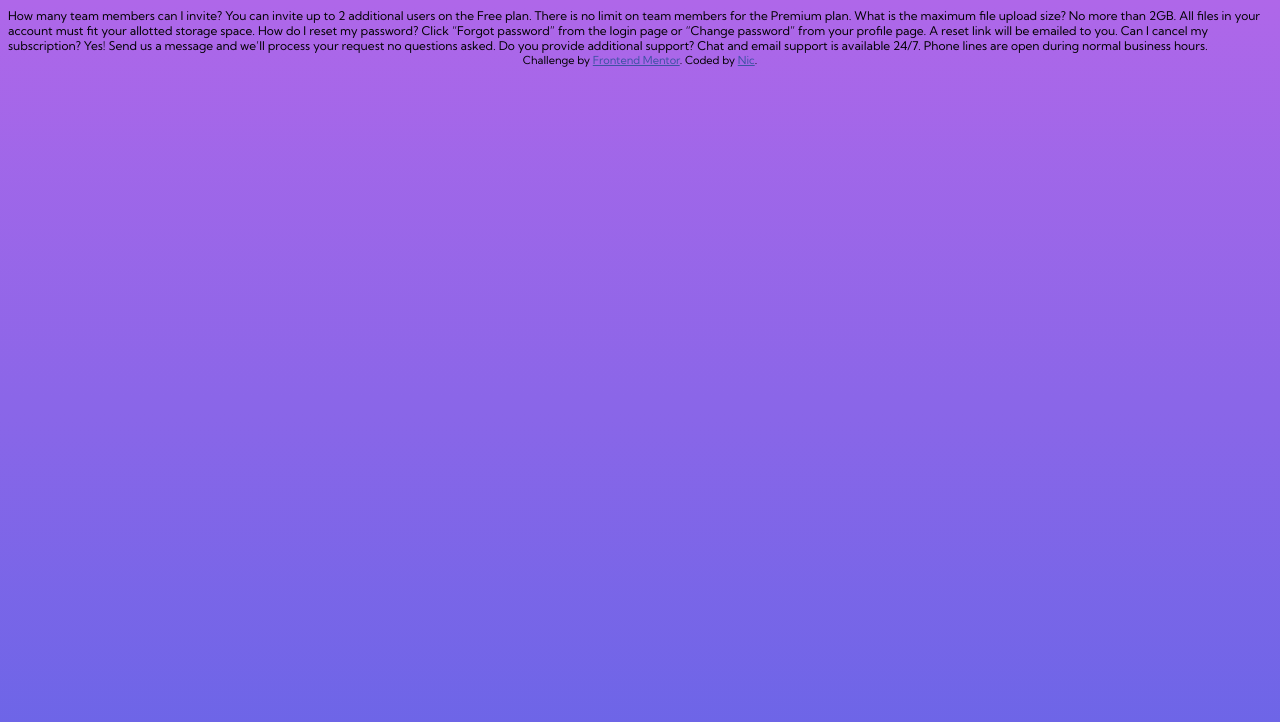
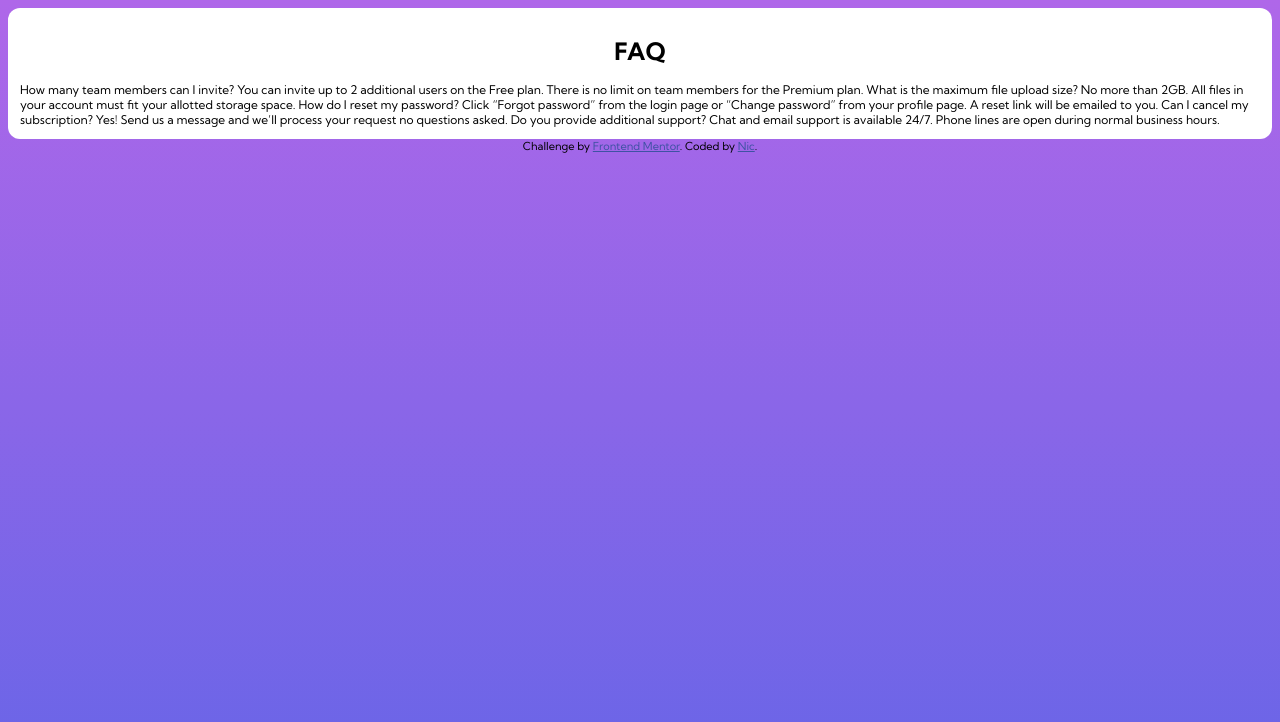
Before and after one commit to nicm42/faq-accordion-card-main, a website: page index.html in a window 1280 px wide. Drawn offline with Linux system fonts and the light colour scheme.

Commit message:
Added styles for the main section

```diff
--- a/index.html
+++ b/index.html
@@ -17,6 +17,8 @@
   </style>
 </head>
 <body>
+  <main>
+    <h1>FAQ</h1>
     How many team members can I invite?
     You can invite up to 2 additional users on the Free plan. There is no limit on
     team members for the Premium plan.
@@ -33,6 +35,7 @@
 
     Do you provide additional support?
     Chat and email support is available 24/7. Phone lines are open during normal business hours.
+  </main>
 
   <div class="attribution">
     Challenge by <a href="https://www.frontendmentor.io?ref=challenge" target="_blank">Frontend Mentor</a>.
--- a/src/_globals.scss
+++ b/src/_globals.scss
@@ -5,3 +5,13 @@ body {
   background: $softViolet;
   background: linear-gradient($softViolet, $softBlue) no-repeat;
 }
+
+main {
+  background-color: white;
+  padding: 1em;
+  border-radius: 0.75rem;
+}
+
+h1 {
+  text-align: center;
+}
```
Also changed, not shown: styles.css, 1 other file. Lines whose indentation alone changed are shown as unchanged.
